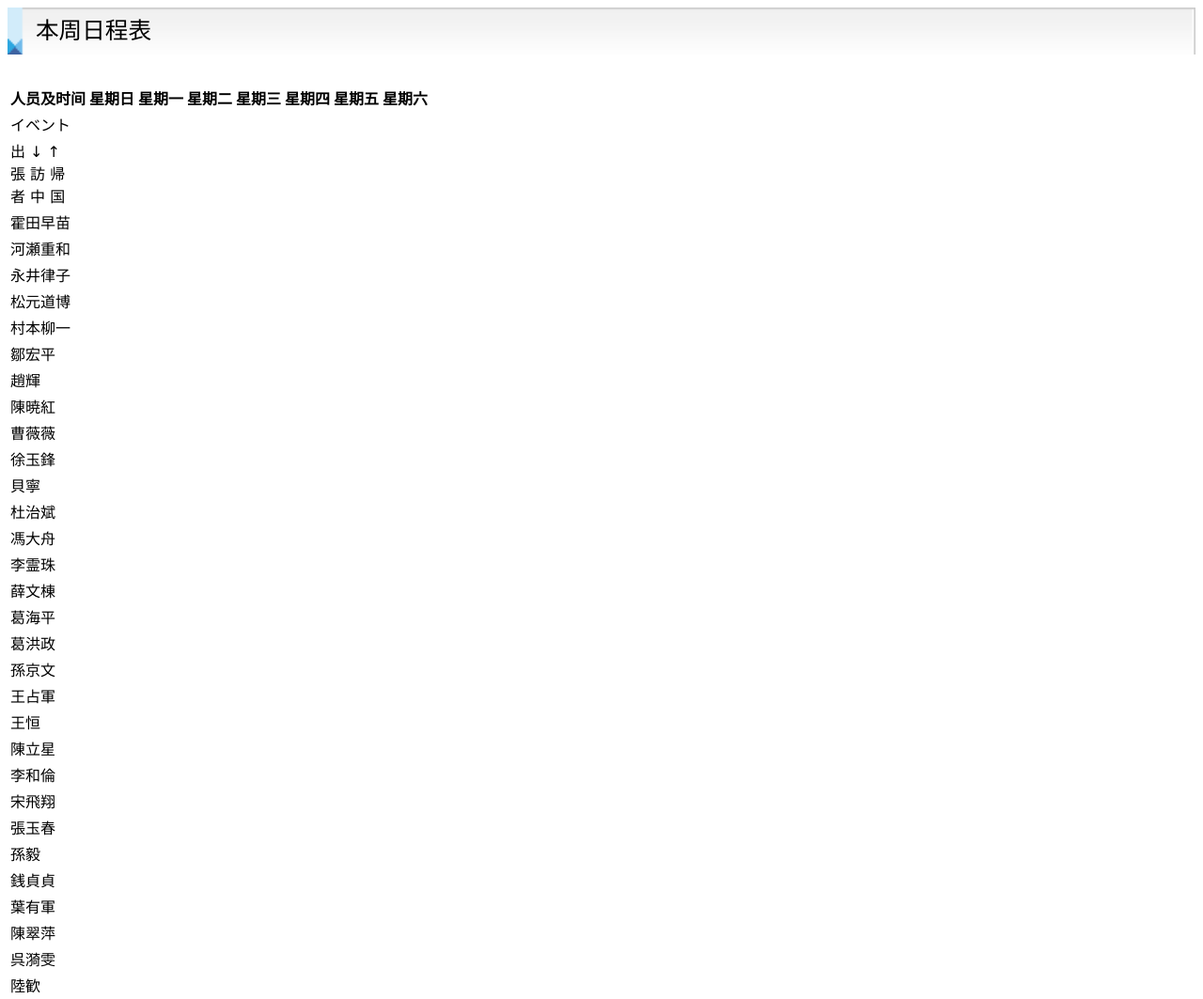
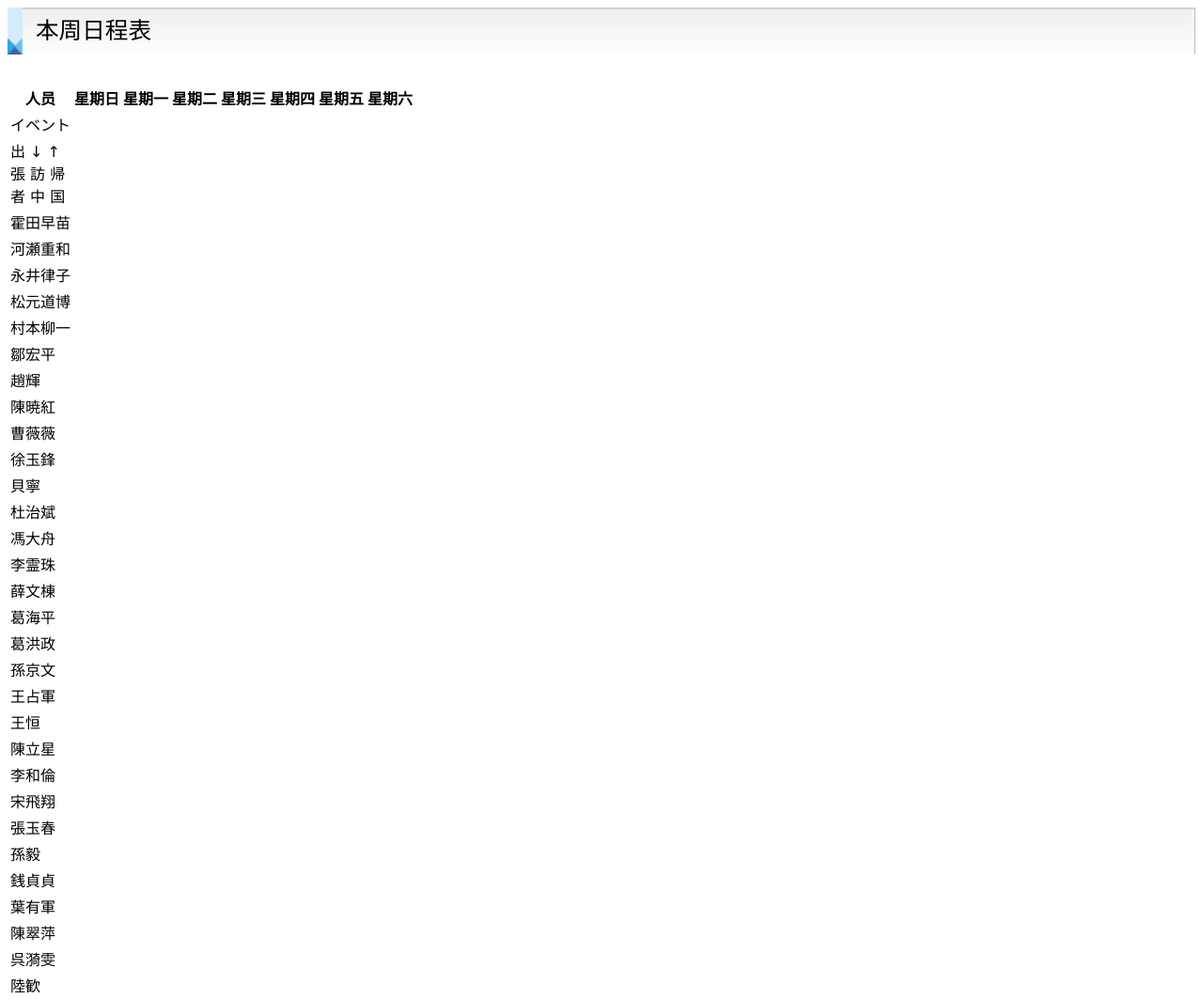
Before and after one commit to wanderyt/NSESH, a plain HTML site: page WebContent/pages/news/WeekSchedule.html in a window 1280 px wide. Shown: the whole page at 94% size. Drawn offline with Linux system fonts and the light colour scheme; files whose address does not match are found by name.

Commit message:
Change again on Eclipse.

```diff
--- a/WebContent/pages/news/WeekSchedule.html
+++ b/WebContent/pages/news/WeekSchedule.html
@@ -7,7 +7,7 @@
         <table class="scheduleTable">
             <thead class="scheduleHeader">
                 <tr>
-                    <th>人员及时间</th>
+                    <th>人员</th>
                     <th>星期日</th>
                     <th>星期一</th>
                     <th>星期二</th>
```
